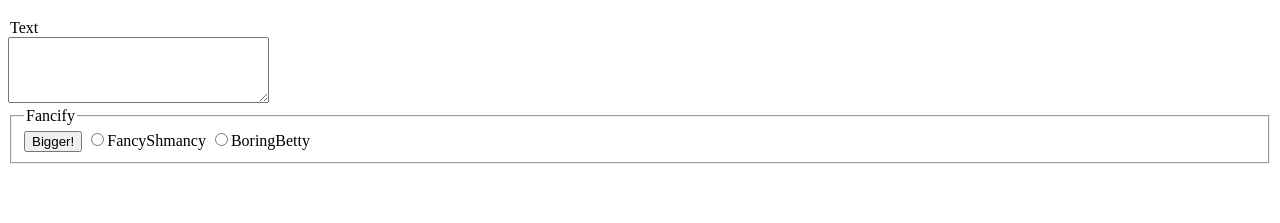
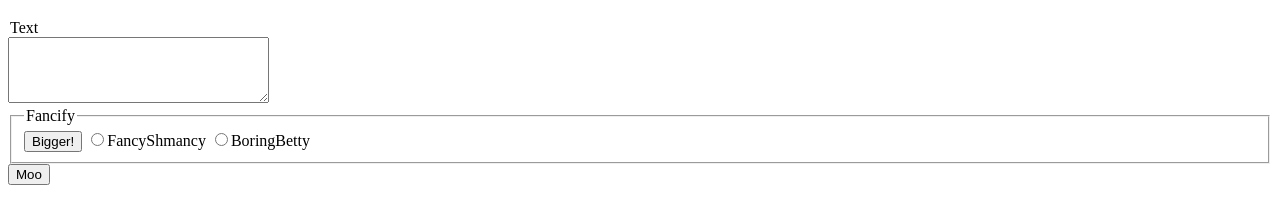
Before and after one commit to Daniel-126/CSC193A-assignment5, a plain HTML site: page index.html in a window 1280 px wide. Shown: the part 61-284 px from the top of the page. Drawn offline with Linux system fonts and the light colour scheme.

Commit message:
Update index.html
added Moo button

```diff
--- a/index.html
+++ b/index.html
@@ -25,5 +25,6 @@
         	<input type="radio" id="boring" name="style" onclick="styleText()">BoringBetty
 		</fieldset>
 
+		<button id="mooBtn">Moo</button>
 	</body>
 </html>
```
